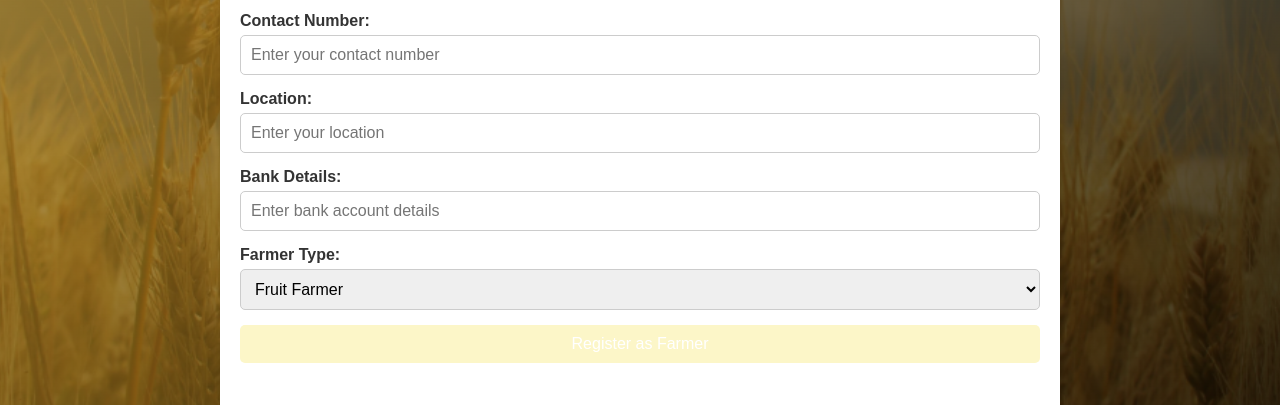
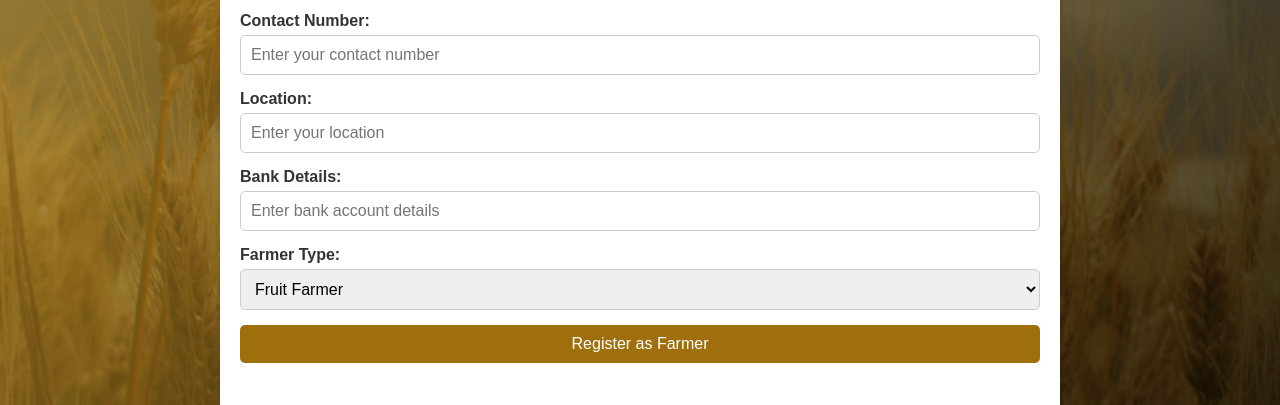
Before and after one commit to DishaGaikwad-9/Smart-Agricultural-Produce-Delivery-System-SAPDS-, a plain HTML site: page SAPDS/index.html in a window 1280 px wide. In both pictures the pointer is over the button "Register as Farmer". Shown: the part 351-756 px from the top of the page. Drawn offline with Linux system fonts and the light colour scheme.

Commit message:
Update styles.css

```diff
--- a/SAPDS/styles.css
+++ b/SAPDS/styles.css
@@ -56,7 +56,7 @@ button {
 }
 
 button:hover {
-    background-color: #FCF6C8;
+    background-color: #a06f0d;
 }
 
 .info-section {
```
